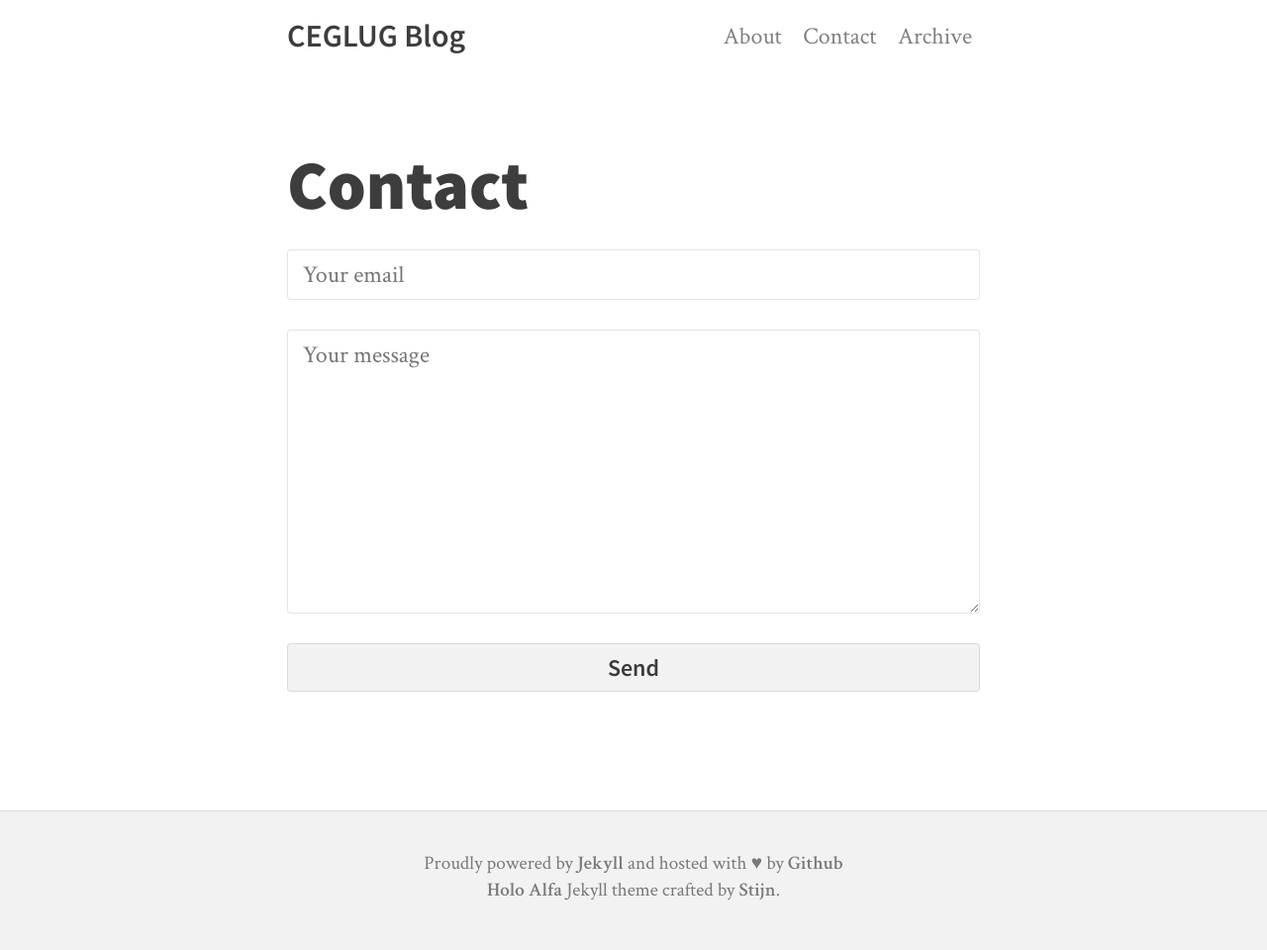
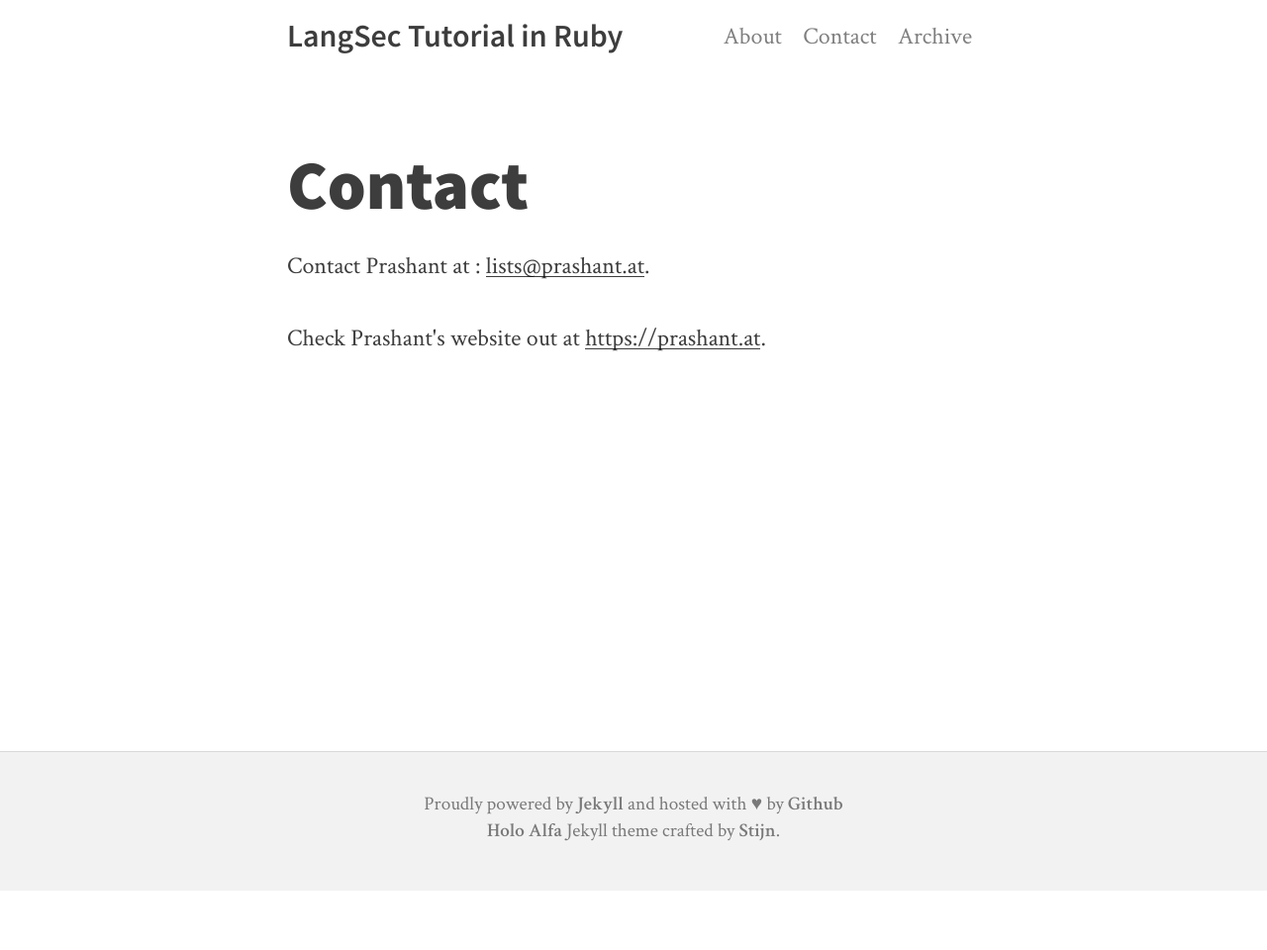
Before and after one commit to prashantbarca/prashantbarca.github.io, a Jekyll site: the page built from contact.html, in a window 1280 px wide. Shown: the whole page at 99% size. Built offline with Jekyll 4.4.1, drawn with Linux system fonts in a browser that asks for light colours; nearby versions of some CDN libraries; after the commit the page ends 900 px from its top, so only the background shows below that.

Commit message:
CHanges to the head

```diff
--- a/_config.yml
+++ b/_config.yml
@@ -1,26 +1,26 @@
 
 # The name of your website.
-name: CEGLUG Blog
+name: LangSec Tutorial in Ruby
 
 description:
 
   # Description of your site, this will show up in google.
-  meta: Blog of CEG GNU/Linux Users' Group.
+  meta: Language-theoretic security blog
 
   # Description of your site, this will show up on the front page.
-  subtitle: <a href="http://ceglug.org">CEGLUG</a> is the GNU/Linux Users' Community of <a href="https://en.wikipedia.org/wiki/College_of_Engineering,_Guindy">CEG</a>.
+  subtitle: <a href="http://langsec.org">LangSec</a> is the approach to internet security where all input is treated as languages, and is recognized completely before being processed.
 
 author:
-  name: # No Default author name
+  name: Prashant Anantharaman
 
   # Necessary for contact page
-  email: ceglugteam@gmail.com
+  email: lists@prashant.at
 
   # Optional text (html) to dislay after author name. Leave empty if you don't
   # want it.
   info:
 
-url: http://blog.ceglug.org
+url: http://langsec.prashant.at
 baseurl: ""
 
 # language attribute in <html> element.
@@ -72,14 +72,13 @@
 nav-breaking-point: 520px
 
 # Number of posts on each page.
-paginate: 3
+paginate: 10
 
 # Display links for the previous and next post on post pages.
 display-next-prev-post: true
 
 # Leave empty if you don't want comments on post pages.
-disqus-shortname: ceglugblog
-
+disqus-shortname:
 
 ################
 # SOCIAL ICONS #
@@ -87,17 +86,17 @@
 
 # Use a complete url here, including http:// and such. Requiring just usernames
 # has been considered, but this is way more customizable.
-twitter: https://twitter.com/CEGLUG
+twitter: https://twitter.com/prashantbarca
 youtube:
 instagram:
 tumblr:
-facebook: https://www.facebook.com/ceglug.org
+facebook: https://www.facebook.com/prashant.barca
 google-plus:
 reddit:
 soundcloud:
 medium:
-linkedin:
-github: https://www.github.com/ceglug
+linkedin: https://linkedin.com/in/prashantanantharaman
+github: https://www.github.com/prashantbarca
 behance:
 codepen:
 dribbble:
--- a/_config_dev.yml
+++ b/_config_dev.yml
@@ -1,6 +1,6 @@
 
 # The name of your website.
-name: CEGLUG Blog
+name: LangSec
 
 description:
 
--- a/_includes/head.html
+++ b/_includes/head.html
@@ -11,13 +11,7 @@
 <link rel="alternate" type="application/rss+xml" title="RSS 2.0" href="{{ site.baseurl }}/feed.xml">
 
 <!-- icons -->
-<link rel="apple-touch-icon" href="{{ site.baseurl }}/apple-touch-icon.png">
-<link rel="icon" type="image/png" href="{{ site.baseurl }}/favicon-96x96.png" sizes="96x96">
-<link rel="icon" type="image/png" href="{{ site.baseurl }}/favicon-32x32.png" sizes="32x32">
-<link rel="icon" type="image/png" href="{{ site.baseurl }}/android-chrome-192x192.png" sizes="192x192">
 <meta name="theme-color" content="{{ site.theme-color-attr }}">
-<meta name="msapplication-TileColor" content="{{ site.ms-tile-color }}">
-<meta name="msapplication-TileImage" content="{{ site.baseurl }}/mstile-310x310.png">
 <!-- /icons -->
 
 <!-- og tags -->
--- a/contact.html
+++ b/contact.html
@@ -3,13 +3,5 @@
 title: Contact
 ---
 
-
-<form action="//formspree.io/{{ site.author.email }}"
-      method="POST">
-    <input type="email" name="_replyto" placeholder="{{ site.var_your_email }}">
-    <input type="hidden" name="_next" value="{{ site.baseurl }}/thanks" />
-    <input type="hidden" name="_subject" value="New submission from {{ site.url }}{{ site.baseurl }}" />
-    <input type="text" name="_gotcha" style="display:none" />
-    <textarea type="text" name="content" rows="8" placeholder="{{ site.var_your_message }}"></textarea>
-    <input type="submit" value="Send">
-</form>
+<p>Contact Prashant at : <a href="mailto:lists@prashant.at">lists@prashant.at</a>.</p>
+<p>Check Prashant's website out at <a href="https://prashant.at">https://prashant.at</a>.</p>
--- a/index.html
+++ b/index.html
@@ -3,9 +3,7 @@
 home: true
 ---
 
-
-
-{% for post in paginator.posts %}
+{% for post in paginator.posts reversed %}
 
 {% assign minutes = post.content | number_of_words | divided_by: 180 %}
 {% if minutes == 0 %}
```
Also changed, not shown: favicon-32x32.png (deleted), favicon-96x96.png (deleted), mstile-310x310.png (deleted).
